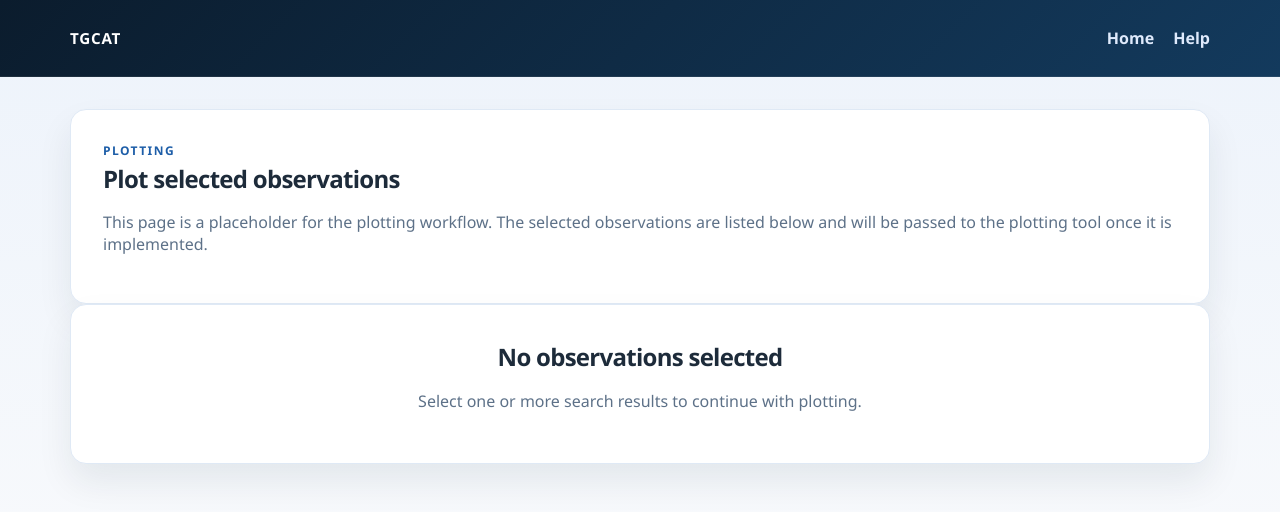
After one commit to HETGS/tgdingo, a Django app: page /plot-selection/ in a window 1280 px wide. The commit adds this page. Shown: the top 512 px of the page. Run offline with Django 5.2, Linux system fonts and the light colour scheme.

Commit message:
Add a plot stub

```diff
--- a/catalog/urls.py
+++ b/catalog/urls.py
@@ -8,6 +8,7 @@ urlpatterns = [
     path("", views.home, name="home"),
     path("help/", views.help, name="help"),
     path("download-selection/", views.download_selection, name="download_selection"),
+    path("plot-selection/", views.plot_selection, name="plot_selection"),
     path(
         "observation/<slug:obsid_slug>/",
         views.observation_detail,
--- a/catalog/views.py
+++ b/catalog/views.py
@@ -388,6 +388,20 @@ def _selected_observation_display_name(observation_id):
     return f"(ObsID: {observation.obsid}, {source.source_name})"
 
 
+def _selected_observation_plot_label(observation_id):
+    """Render the plot-selection label, including OBI only when required."""
+    observation = (
+        Observation.objects.filter(id=observation_id).filter(reject="N").first()
+    )
+    if observation is None:
+        return f"ObsID: {observation_id}"
+    if getattr(observation, "obi", None) is not None and _obsid_has_multiple_obi(
+        observation.obsid
+    ):
+        return f"ObsID: {observation.obsid} (OBI: {observation.obi})"
+    return f"ObsID: {observation.obsid}"
+
+
 def _build_download_zip(selected_obsids, selected_categories):
     """Create a zip archive of all matching TGCat files for the selected observations."""
     archive_buffer = io.BytesIO()
@@ -490,6 +504,24 @@ def download_selection(request):
             "selected_obs_labels": selected_obs_labels,
             "selected_categories": selected_categories,
             "download_options": DOWNLOAD_DATA_OPTIONS,
+        },
+    )
+
+
+def plot_selection(request):
+    """Render a placeholder plotting page for the currently selected observations."""
+    raw_obsids = request.GET.getlist("obsids") + request.POST.getlist("obsids")
+    selected_obsids = _normalized_obsid_list(raw_obsids)
+    selected_obs_labels = [
+        _selected_observation_plot_label(obsid) for obsid in selected_obsids
+    ]
+
+    return render(
+        request,
+        "catalog/plot_selection.html",
+        {
+            "selected_obsids": selected_obsids,
+            "selected_obs_labels": selected_obs_labels,
         },
     )
 
--- a/static/catalog.css
+++ b/static/catalog.css
@@ -282,14 +282,14 @@ nav a {
 .product-list,
 .preview-gallery {
   display: grid;
-  grid-template-columns: repeat(auto-fit, minmax(260px, 1fr));
-  gap: 1.1rem;
+  grid-template-columns: repeat(auto-fit, minmax(180px, 1fr));
+  gap: 0.7rem;
 }
 
 .result-card,
 .product-card,
 .preview-card {
-  padding: 1.3rem;
+  padding: 0.7rem;
 }
 
 .preview-card-link {
@@ -306,25 +306,28 @@ nav a {
 .preview-card {
   display: flex;
   flex-direction: column;
-  gap: 0.7rem;
+  gap: 0.45rem;
   background: #f8fbff;
   border: 1px solid var(--line);
-  border-radius: 14px;
+  border-radius: 12px;
   transition: border-color 0.15s ease, box-shadow 0.15s ease;
 }
 
 .preview-card img {
   width: 100%;
-  height: 220px;
+  aspect-ratio: 4 / 3;
+  height: auto;
   object-fit: contain;
-  background: #f4f7fb;
-  border-radius: 10px;
+  background: #0b0d12;
+  border-radius: 9px;
   border: 1px solid var(--line);
 }
 
 .preview-card figcaption {
   font-weight: 600;
   color: var(--text);
+  font-size: 0.8rem;
+  line-height: 1.3;
 }
 
 .card-topline {
--- /dev/null
+++ b/templates/catalog/plot_selection.html
@@ -0,0 +1,31 @@
+{% extends 'catalog/base.html' %}
+
+{% block title %}Plot selected observations{% endblock %}
+
+{% block content %}
+  <section class="page-hero panel">
+    <div>
+      <p class="eyebrow">Plotting</p>
+      <h1>Plot selected observations</h1>
+    </div>
+    <p class="muted-note">This page is a placeholder for the plotting workflow. The selected observations are listed below and will be passed to the plotting tool once it is implemented.</p>
+  </section>
+
+  {% if selected_obsids %}
+    <section class="panel">
+      <h2>Selected observations</h2>
+      <p class="muted-note">Ready to plot: {{ selected_obs_labels|join:", " }}</p>
+
+      <ul>
+        {% for label in selected_obs_labels %}
+          <li>{{ label }}</li>
+        {% endfor %}
+      </ul>
+    </section>
+  {% else %}
+    <section class="empty-state panel">
+      <h2>No observations selected</h2>
+      <p class="muted-note">Select one or more search results to continue with plotting.</p>
+    </section>
+  {% endif %}
+{% endblock %}
```
Also changed, not shown: catalog/tests.py (+38 -0 lines), templates/catalog/home.html (+17 -0 lines).
